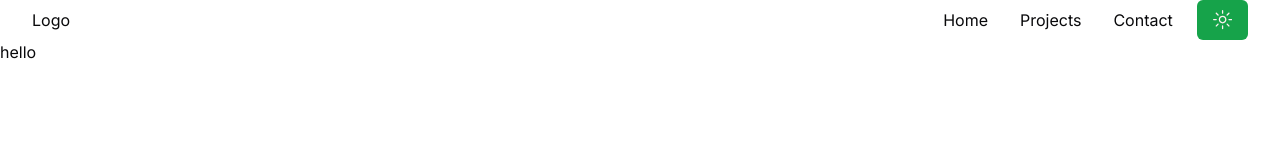
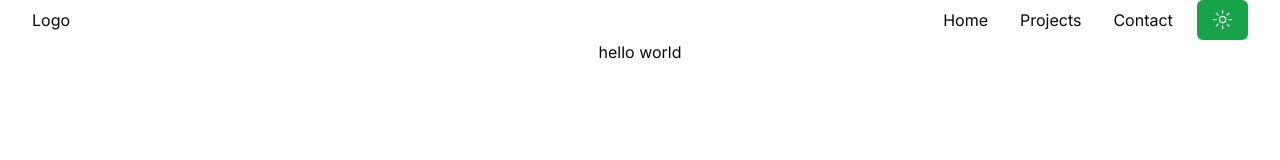
Before and after one commit to dlaucodes/devlau, a Next.js app: page / in a window 1280 px wide. Shown: the top 160 px of the page. Built offline with nearby package versions, Linux system fonts and the light colour scheme.

Commit message:
prepare main

```diff
--- a/app/page.jsx
+++ b/app/page.jsx
@@ -2,8 +2,11 @@ import Image from "next/image";
 
 export default function Home() {
   return (
-    <main>
-      hello
+    <main >
+      <div className="flex w-full justify-center items-center">
+       hello world
+
+      </div>
     </main>
   );
 }
--- a/components/Header.tsx
+++ b/components/Header.tsx
@@ -13,15 +13,13 @@ const Header = () => {
           <Logo />
 
           <div className="flex items-center gap-x-6">
-                        <Nav
-                        containerStyles='hidden xl:flex gap-x-8 items-center'/>
+            <Nav containerStyles="hidden xl:flex gap-x-8 items-center" />
             <ThemeToggler />
             <div className="flex xl:hidden">
               <MobileNav />
             </div>
           </div>
         </div>
-
       </div>
     </header>
   );
--- a/components/ThemeToggler.tsx
+++ b/components/ThemeToggler.tsx
@@ -9,7 +9,7 @@ const ThemeToggler = () => {
     <div>
         <Button onClick={()=>setTheme(theme === 'dark' ? 'light' : 'dark')}>
             <SunIcon className='h-[1.2rem] w-[1.2rem] rotate-0 scale-100 transition-all dark:-rotate-90 dark:scale-0' />
-            <MoonIcon className='absolute h-[1.2rem] w-[1.2rem] rotate-90 scale-0 transition-all dark:rotate-0 dark:scale-100' />
+            <MoonIcon className='absolute h-[1.2rem] w-[1.2rem] rotate-90 scale-0 transition-all dark:rotate-0 dark:scale-100 text-white' />
         </Button>
     </div>
   )
```
Lines whose indentation alone changed are shown as unchanged.
